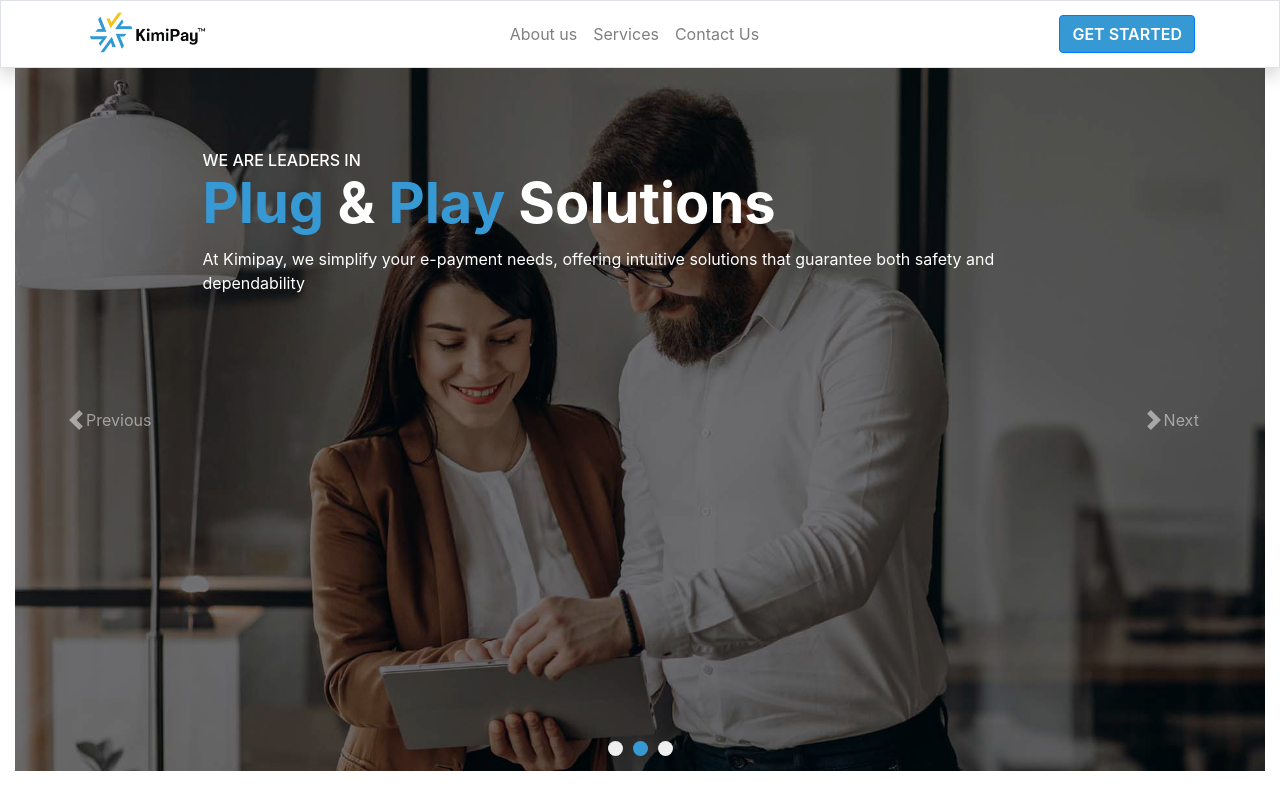
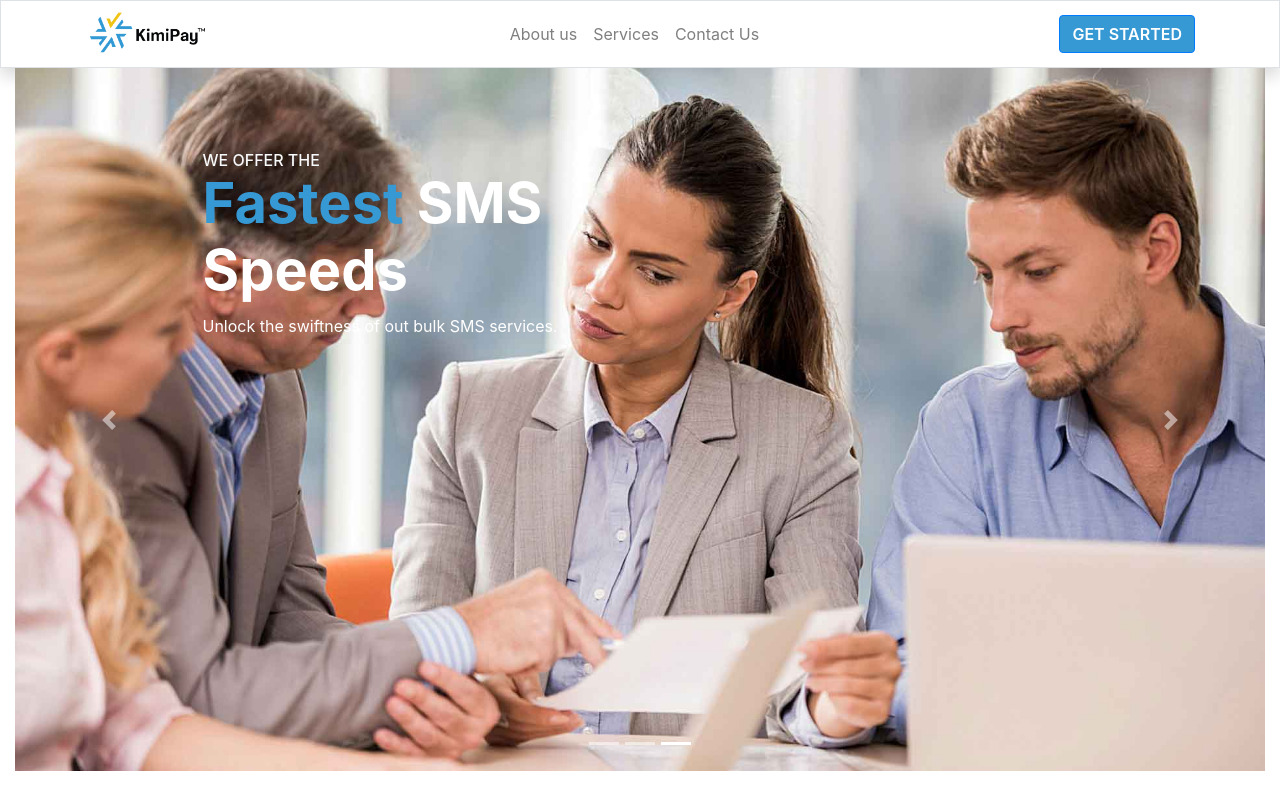
Before and after one commit to GloriaMMuthumbi/kimipayco, a React (Create React App) app: page / in a window 1280 px wide. Shown: the top 800 px of the page. Built offline with nearby package versions, Linux system fonts and the light colour scheme.

Commit message:
trying to solve the carousel problem

```diff
--- a/package.json
+++ b/package.json
@@ -5,6 +5,8 @@
   "dependencies": {
     "@heroicons/react": "^2.0.18",
     "@material-tailwind/react": "^2.1.1",
+    "@mui/icons-material": "^5.14.9",
+    "@mui/material": "^5.14.10",
     "@testing-library/jest-dom": "^5.17.0",
     "@testing-library/react": "^13.4.0",
     "@testing-library/user-event": "^13.5.0",
@@ -12,6 +14,7 @@
     "react": "^18.2.0",
     "react-bootstrap": "^2.8.0",
     "react-dom": "^18.2.0",
+    "react-material-ui-carousel": "^3.4.2",
     "react-scroll": "^1.8.9",
     "web-vitals": "^2.1.4"
   },
--- a/src/App.css
+++ b/src/App.css
@@ -277,7 +277,7 @@ a:hover, a:focus {
   transform: scale(1);
 }
 
-.carousel-indicators > button {
+/* .carousel-indicators {
   margin: 5px;
   width: 15px;
   height: 15px;
@@ -285,7 +285,7 @@ a:hover, a:focus {
   border: 10px;
   border-color: #3799D4;
   margin-bottom: 15px;
-}
+} */
 
 .navbar-item:active {
   transform: scale(1);
@@ -354,7 +354,7 @@ a:hover, a:focus {
 
 .card-container .card {
   border-radius: 50%;
-  background-color: #0084d8;
+  background-color: #2f7eaf;
   height: 90%;
   width: 58%;
   justify-content: center;
@@ -446,18 +446,6 @@ a:hover, a:focus {
 }
 
 @media screen and (min-width: 575px) and (max-width: 992px) {
-  .carousel-caption h6 {
-    font-size: 0.8rem !important;
-  }
-
-  .carousel-caption h1 {
-    font-size: 2.3rem !important;
-  }
-
-  .carousel-caption p {
-    font-size: 0.9rem !important;
-  }
-
   .carousel-indicators > button {
     width: 5px;
     height: 12px;
@@ -481,14 +469,6 @@ a:hover, a:focus {
 
   .aboutus-text {
     margin-left: 3%;
-  }
-
-  .aboutus-text .heading{
-    font-size: 1.5rem;
-  }
-
-  .aboutus-text p{
-    font-size: 0.8rem;
   }
 
   .card-container .card {
@@ -629,19 +609,6 @@ a:hover, a:focus {
     margin-top: 10px;
   }
 
-  .carousel-caption h6 {
-    font-size: 0.5rem !important;
-  }
-
-  .carousel-caption h1 {
-    font-size: 1.0rem !important;
-  }
-
-  .carousel-caption p {
-    font-size: 0.5rem;
-    margin-top: 5px !important;
-  }
-
   .carousel-indicators > button {
     width: 5px;
     height: 12px;
--- a/src/Components/Carousel.js
+++ b/src/Components/Carousel.js
@@ -6,7 +6,54 @@ import '../App.css';
 const CarouselComponent = () => {
     return (
         <div className='container-fluid'>
-            <Carousel>
+            <div class="carousel slide">
+                <div class="carousel-inner">
+                    <ol class="carousel-indicators">
+                        <li data-mdb-target="0" class=""></li>
+                        <li data-mdb-target="1" class=""></li>
+                        <li data-mdb-target="2" class="active"></li>
+                    </ol>
+                    <div class="carousel-item">
+                        <img class="w-100 d-block" src="./carousel-1.jpg" alt="..." />
+                        <div class="carousel-caption d-none d-md-block">
+                            <div class="position-absolute top-50  align-items-center">
+                                <h6 class="text-light fw-bolder ">Providing you</h6>
+                                <h1><span class="blue-text">Secure</span> &amp; <span class="blue-text">Reliable</span> e-Payment Platform</h1>
+                                <p class="fs-5 text">Experience the future of hassle-free e-payments with Kimipay's cutting-edge solutions that set new standards for security and reliability.</p>
+                                </div>
+                            </div>
+                        </div>
+                        <div class="carousel-item">
+                            <img class="w-100 d-block" src="./carousel-2.jpg" alt="..." />
+                            <div class="carousel-caption d-none d-md-block">
+                                <div class="position-absolute top-50  align-items-center">
+                                    <h6 class="text-light fw-bolder ">We are leaders in</h6>
+                                    <h1><span class="blue-text">Plug</span> &amp; <span class="blue-text">Play</span> Solutions</h1>
+                                    <p class="fs-5 text">At Kimipay, we simplify your e-payment needs, offering intuitive solutions that guarantee both safety and dependability</p>
+                                    </div>
+                                </div>
+                            </div>
+                            <div class="carousel-item active">
+                                <img class="w-100 d-block" src="./carousel-3.jpg" alt="..." />
+                                <div class="carousel-caption d-none d-md-block">
+                                    <div class="position-absolute top-50  align-items-center">
+                                        <h6 class="text-light fw-bolder">We offer the</h6>
+                                        <h1><span class="blue-text">Fastest</span> SMS Speeds</h1>
+                                        <p class="fs-5 text">Unlock the swiftness of out bulk SMS services.</p>
+                                        </div>
+                                    </div>
+                                </div>
+                                <a role="button" class="carousel-control-prev">
+                                    <span class="carousel-control-prev-icon"></span>
+                                    <span class="visually-hidden"></span>
+                                </a>
+                                <a role="button" class="carousel-control-next">
+                                    <span class="carousel-control-next-icon"></span>
+                                    <span class="visually-hidden"></span>
+                                </a>
+                            </div>
+                        </div>
+            {/* <Carousel>
             <Carousel.Item interval={3500}>
                 <ExampleCarouselImage
                 text="First slide"
@@ -43,7 +90,7 @@ const CarouselComponent = () => {
                 <p>Unlock the swiftness of out bulk SMS services.</p>
                 </Carousel.Caption>
             </Carousel.Item>
-            </Carousel>
+            </Carousel> */}
         </div>
     );
 };
```
Also changed, not shown: 1 other file (tests, documents, lock files or other folders).
